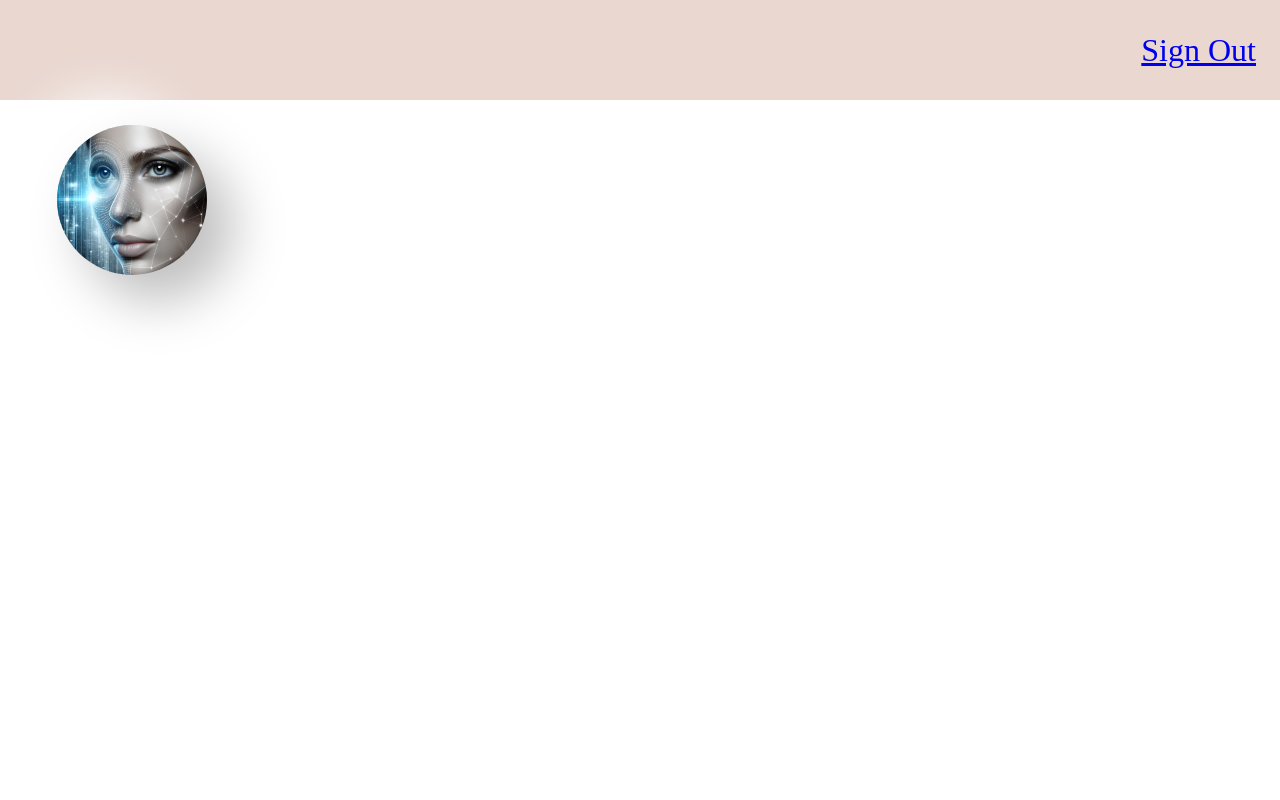
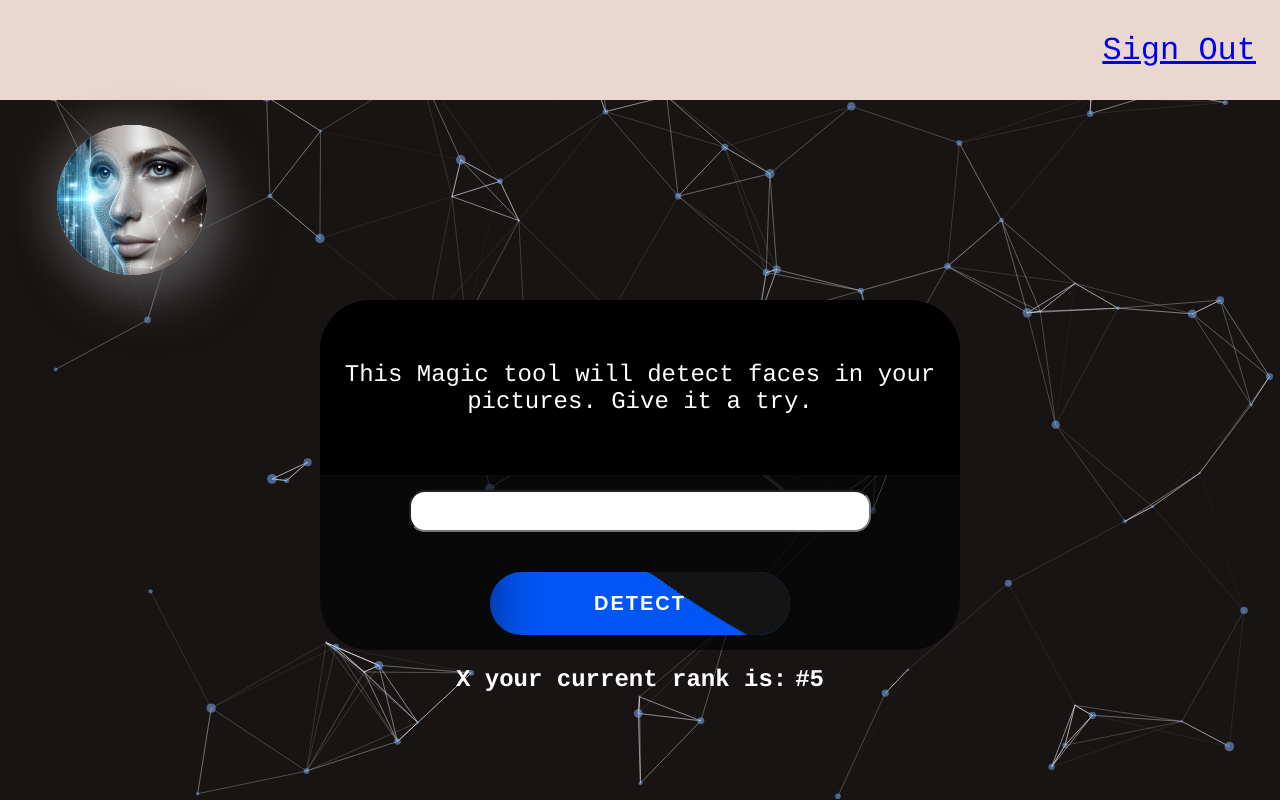
Before and after one commit to AnaisRevellat/face-recognition, a React (Create React App) app: page / in a window 1280 px wide. Built offline with nearby package versions, Linux system fonts and the light colour scheme.

Commit message:
input components and css fixed

```diff
--- a/package.json
+++ b/package.json
@@ -6,11 +6,15 @@
     "@testing-library/jest-dom": "^5.17.0",
     "@testing-library/react": "^13.4.0",
     "@testing-library/user-event": "^13.5.0",
+    "particles-bg": "^2.5.5",
     "react": "^18.2.0",
     "react-dom": "^18.2.0",
     "react-router-dom": "^6.22.1",
     "react-scripts": "5.0.1",
     "react-tilt": "^1.0.2",
+    "react-tsparticles": "^2.12.2",
+    "tsparticles": "^2.0.6",
+    "tsparticles-slim": "^2.12.0",
     "web-vitals": "^2.1.4"
   },
   "scripts": {
--- a/src/App.css
+++ b/src/App.css
@@ -1,38 +1,76 @@
-.App {
-  text-align: center;
+.particles{
+  position: fixed;
+  width: 100%;
+  top:0;
+  right:0;
+  left:0;
+  bottom:0;
+  z-index: -1;
 }
 
-.App-logo {
-  height: 40vmin;
-  pointer-events: none;
+.a_btn {
+  position: relative;
+  display: flex;
+  border-radius: 300px;
+  padding: 20px 50px;
+  justify-content: center;
+  text-decoration: none;
+  text-transform: uppercase;
+  width: 200px;
+  overflow: hidden;
 }
 
-@media (prefers-reduced-motion: no-preference) {
-  .App-logo {
-    animation: App-logo-spin infinite 20s linear;
-  }
+.a_btn span {
+  position: relative;
+  z-index: 1;
+  color: #fff;
+  font-size: 20px;
+  letter-spacing: 2px;
 }
 
-.App-header {
-  background-color: #282c34;
-  min-height: 100vh;
-  display: flex;
-  flex-direction: column;
-  align-items: center;
-  justify-content: center;
-  font-size: calc(10px + 2vmin);
-  color: white;
+.a_btn .liquid {
+  position:absolute;
+  left:0;
+  top: -80px;
+  width:500px;
+  height:200px;
+  background: #0059fff5;
+  box-shadow: inset 0 0 50px rgba(0,0,0,.5);
+  transition: 0.5s;
 }
 
-.App-link {
-  color: #61dafb;
+.a_btn:hover .liquid{
+  top: -120px;
 }
 
-@keyframes App-logo-spin {
-  from {
-    transform: rotate(0deg);
+.a_btn .liquid:before,
+.a_btn .liquid:after {
+  content: '';
+  position:absolute;
+  width:200%;
+  height:200%;
+  top:0;
+  left: 50%;
+  transform: translate(-50%, -75%);
+}
+
+.a_btn .liquid:before {
+ border-radius: 45%;
+ background: rgba(20,20,20,1);
+ animation: animate 5s linear infinite;
+}
+.a_btn .liquid:after {
+  border-radius: 40%;
+  background: rgba(20,20,20,0.5);
+  animation: animate 10s linear infinite;
+}
+@keyframes animate {
+  0%{
+    transform: translate(-50%, -75%) rotate(0deg);
   }
-  to {
-    transform: rotate(360deg);
+  100%
+  {
+    transform: translate(-50%, -75%) rotate(360deg);
   }
+
 }
--- a/src/App.js
+++ b/src/App.js
@@ -1,20 +1,127 @@
 import "./App.css";
+import React, { useState } from "react";
+import { useCallback } from "react";
+import Particles from "react-tsparticles";
+
+import { loadFull } from "tsparticles";
 import Logo from "./components/Logo/Logo";
 import Navigation from "./components/Navigation/Navigation";
+import ImageLinkForm from "./components/ImageLinkForm/ImageLinkForm";
+import Rank from "./components/Rank/Rank";
 import { BrowserRouter as Router } from "react-router-dom";
 
-function App() {
+const App = () => {
+  const [userInput, setUserInput] = useState("");
+
+  /*-------------Background settings-------------------------------------*/
+
+  const loadParticles = useCallback(async (engine) => {
+    console.log(engine);
+    await loadFull(engine);
+  }, []);
+
+  const particlesLoaded = useCallback(async (container) => {
+    await console.log(container);
+  }, []);
+
+  /*--------------------------------------------------*/
+
+  const onInputChange = (event) => {
+    console.log(event.target.value);
+  };
+
+  const onBtnSubmit = () => {
+    console.log('click');
+  }
+
   return (
     <Router>
       <div className="App">
+        <Particles
+          className="particles"
+          id="tsparticles"
+          init={loadParticles}
+          loaded={particlesLoaded}
+          options={{
+            background: {
+              color: {
+                value: "#181414",
+              },
+            },
+            fpsLimit: 120,
+            interactivity: {
+              events: {
+                onClick: {
+                  enable: true,
+                  mode: "push",
+                },
+                onHover: {
+                  enable: true,
+                  mode: "repulse",
+                },
+                resize: true,
+              },
+              modes: {
+                push: {
+                  quantity: 4,
+                },
+                repulse: {
+                  distance: 200,
+                  duration: 0.4,
+                },
+              },
+            },
+            particles: {
+              color: {
+                value: "#80b3ff",
+              },
+              links: {
+                color: "#ffffff",
+                distance: 150,
+                enable: true,
+                opacity: 0.5,
+                width: 1,
+              },
+              move: {
+                direction: "none",
+                enable: true,
+                outModes: {
+                  default: "bounce",
+                },
+                random: false,
+                speed: 1,
+                straight: false,
+              },
+              number: {
+                density: {
+                  enable: true,
+                  area: 800,
+                },
+                value: 80,
+              },
+              opacity: {
+                value: 0.5,
+              },
+              shape: {
+                type: "circle",
+              },
+              size: {
+                value: { min: 1, max: 5 },
+              },
+            },
+            detectRetina: true,
+          }}
+        />
+
         <Navigation />
         <Logo />
-
-        {/* <ImageLinkForm />
+        <ImageLinkForm onInputChange={onInputChange} onBtnSubmit={onBtnSubmit} />
+        <Rank />
+        {/*
     <FaceRecognition /> */}
       </div>
     </Router>
   );
-}
+};
 
 export default App;
--- /dev/null
+++ b/src/components/ImageLinkForm/ImageLinkForm.js
@@ -0,0 +1,31 @@
+import styles from "./imageLinkForm.module.css";
+import React from "react";
+
+const ImageLinkForm = ({ onInputChange, onBtnSubmit }) => {
+
+  const handleBtnSubmit = (event) => {
+    event.preventDefault();
+    onBtnSubmit();
+  };
+
+  return (
+    <div className={styles.imageLinkForm_container}>
+      <div className={styles.welcome_text}>
+        <p>
+          {"This Magic tool will detect faces in your pictures. Give it a try."}
+        </p>
+      </div>
+      <div className={styles.input_detect}>
+        <input type="text" onChange={onInputChange} />
+        <a href="/" className="a_btn" onClick={handleBtnSubmit}>
+          <span>
+            <strong>Detect</strong>
+          </span>
+          <div className="liquid"></div>
+        </a>
+      </div>
+    </div>
+  );
+};
+
+export default ImageLinkForm;
--- /dev/null
+++ b/src/components/ImageLinkForm/imageLinkForm.module.css
@@ -0,0 +1,49 @@
+.imageLinkForm_container {
+  display: flex;
+  flex-direction: column;
+  width: 100%;
+  height: 350px;
+  justify-content: center;
+  align-items: center;
+  color: white;
+}
+
+.welcome_text {
+  display: flex;
+  justify-content: center;
+  align-items: center;
+  border-top-left-radius: 50px;
+  border-top-right-radius: 50px;
+  width: 50%;
+  height: 200px;
+  background: #000000;
+}
+
+.imageLinkForm_container p {
+  display: flex;
+  justify-content: center;
+  align-items: center;
+  text-align: center;
+  font-size: 1.5rem;
+}
+
+.input_detect {
+  display: flex;
+  flex-direction: column;
+  justify-content: center;
+  align-items: center;
+  width: 50%;
+  height: 200px;
+  border-bottom-left-radius: 50px;
+  border-bottom-right-radius: 50px;
+  background: rgba(0, 0, 0, 0.589);
+  font-family: sans-serif;
+}
+
+.input_detect input {
+  font-size: 1.5rem;
+  padding: 0.2em;
+  width: 70%;
+  border-radius: 1rem;
+  margin-bottom: 2.5rem;
+}
--- a/src/components/Logo/Logo.js
+++ b/src/components/Logo/Logo.js
@@ -12,7 +12,7 @@ const Logo = () => {
   return (
     <Tilt className={styles.tilt} options={{max: 50}} >
       <div className={styles.logo_box}>
-        <img src={fRecognition} alt="facial recognition"/>
+        <img src={fRecognition} alt="face with recognition nodes"/>
       </div>
     </Tilt>
   );
--- a/src/components/Logo/logo.module.css
+++ b/src/components/Logo/logo.module.css
@@ -16,7 +16,7 @@
   width: 150px;
   height: 150px;
   background: #e0e0e0;
-  box-shadow: 26px 26px 53px #bebebe, -26px -26px 53px #ffffff;
+  box-shadow: 15px 20px 53px #555454, -6px -6px 53px #ffffff36;
   overflow:hidden;
 }
 
--- /dev/null
+++ b/src/components/Rank/Rank.js
@@ -0,0 +1,15 @@
+import React from "react";
+import styles from "./rank.module.css";
+
+const Rank = () => {
+  return (
+    <div className={styles.rank_container}>
+      <div className={styles.rank_box}>{'X your current rank is: '}</div>
+      <div className={styles.space}>
+        {'#5'}
+      </div>
+    </div>
+  );
+};
+
+export default Rank;
--- /dev/null
+++ b/src/components/Rank/rank.module.css
@@ -0,0 +1,13 @@
+.rank_container{
+    margin-top: 1rem;
+    display: flex;
+    justify-content: center;
+    align-content: center;
+    font-size:1.5rem;
+    font-weight:800;
+    color:white;
+}
+
+.space{
+    margin-left:0.5rem;
+}
--- a/src/index.css
+++ b/src/index.css
@@ -1,10 +1,8 @@
 body {
   margin: 0 auto;
   padding:0;
+ /* background-color: #181414; */
+  font-family: Courier, monospace;
+
 
 }
-
-code {
-  font-family: source-code-pro, Menlo, Monaco, Consolas, 'Courier New',
-    monospace;
-}
```
Also changed, not shown: 1 other file (tests, documents, lock files or other folders).
